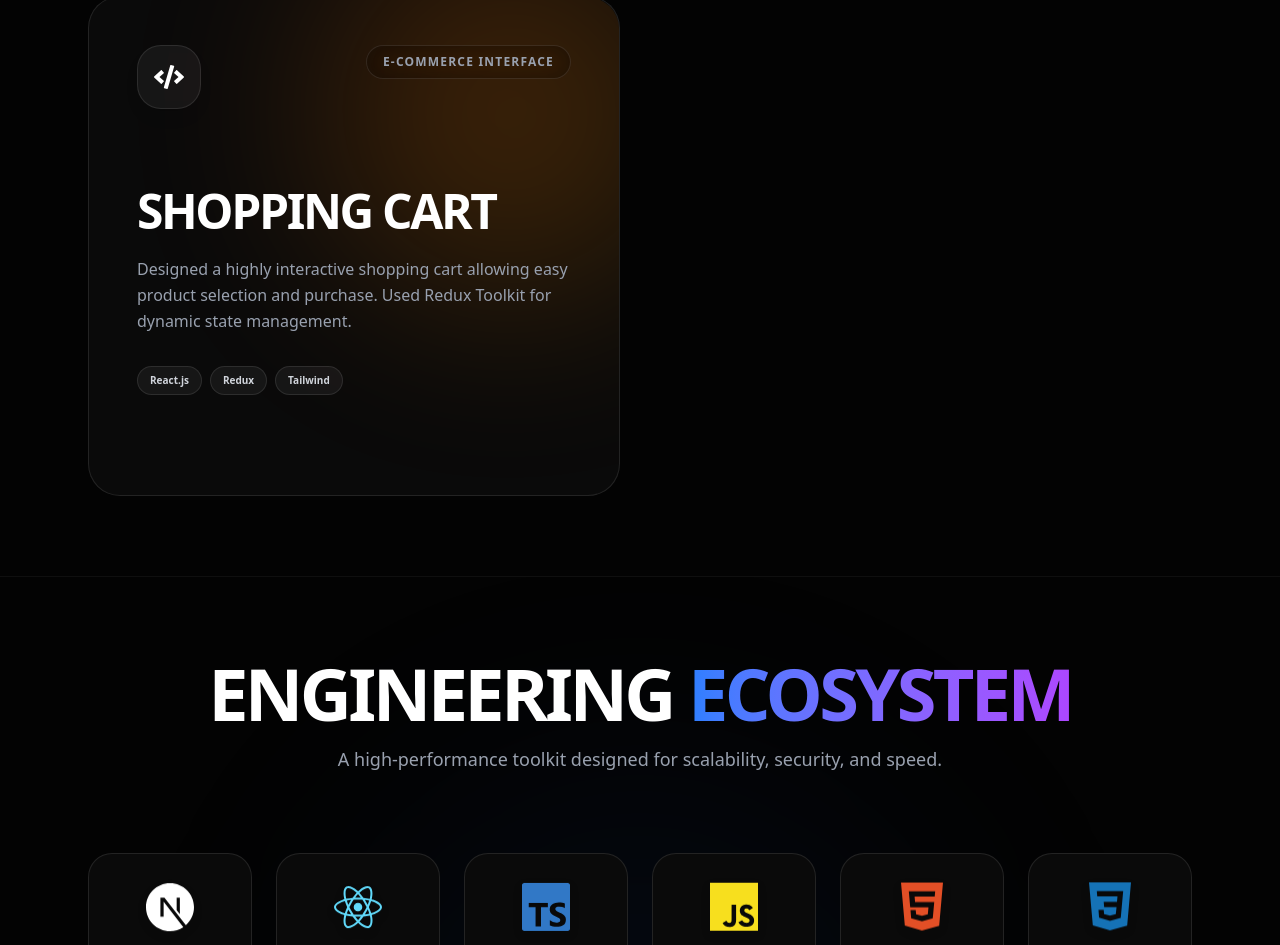
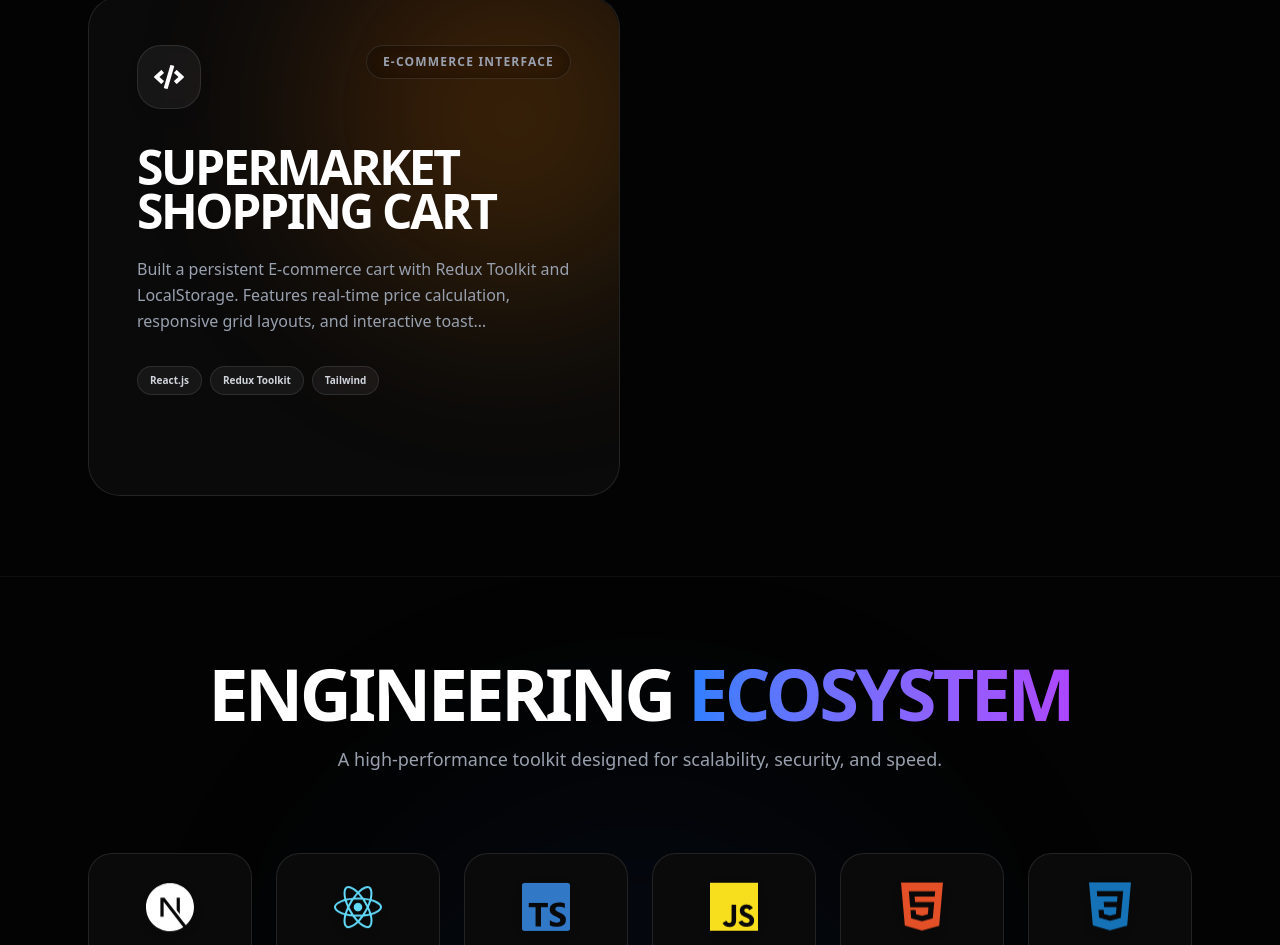
Before and after one commit to h4rsh003/h4rsh003, a Next.js app: page / in a window 1280 px wide. Shown: the part 2337-3282 px from the top of the page. Built offline with nearby package versions, Linux system fonts and the light colour scheme.

Commit message:
changed shopping cart live link

```diff
--- a/app/data/resume-data.tsx
+++ b/app/data/resume-data.tsx
@@ -91,11 +91,11 @@ export const RESUME_DATA = {
             color: "from-emerald-500 to-teal-400"
         },
         {
-            title: "Shopping Cart",
+            title: "SuperMarket Shopping Cart",
             category: "E-Commerce Interface",
-            tech: "React.js • Redux • Tailwind",
-            desc: "Designed a highly interactive shopping cart allowing easy product selection and purchase. Used Redux Toolkit for dynamic state management.",
-            link: "https://shopping-cart-six-silk.vercel.app",
+            tech: "React.js • Redux Toolkit • Tailwind",
+            desc: "Built a persistent E-commerce cart with Redux Toolkit and LocalStorage. Features real-time price calculation, responsive grid layouts, and interactive toast notifications.",
+            link: "https://super-market-shopping-cart.vercel.app/",
             color: "from-orange-500 to-amber-500"
         }
     ] as ProjectItem[],
```
